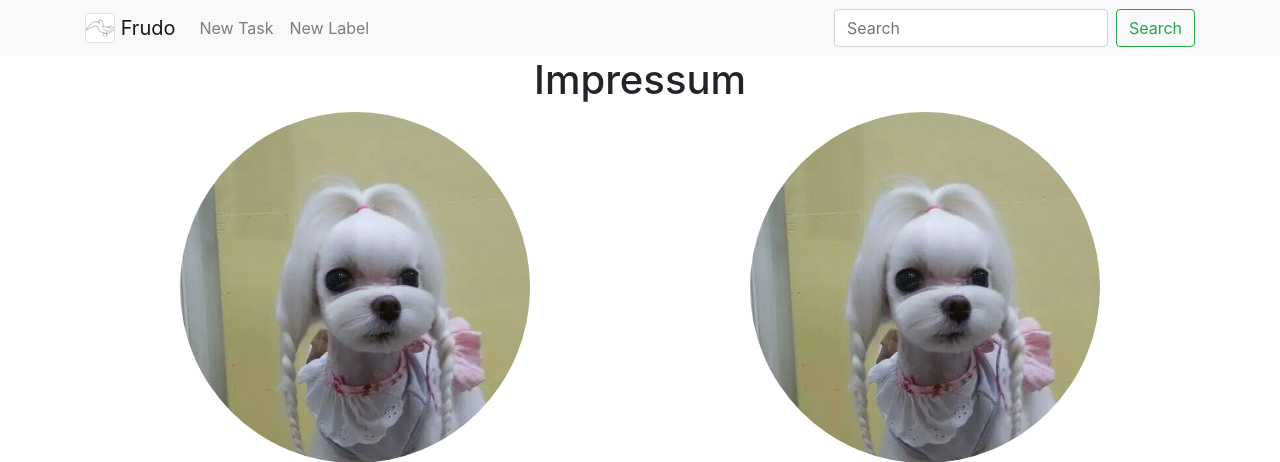
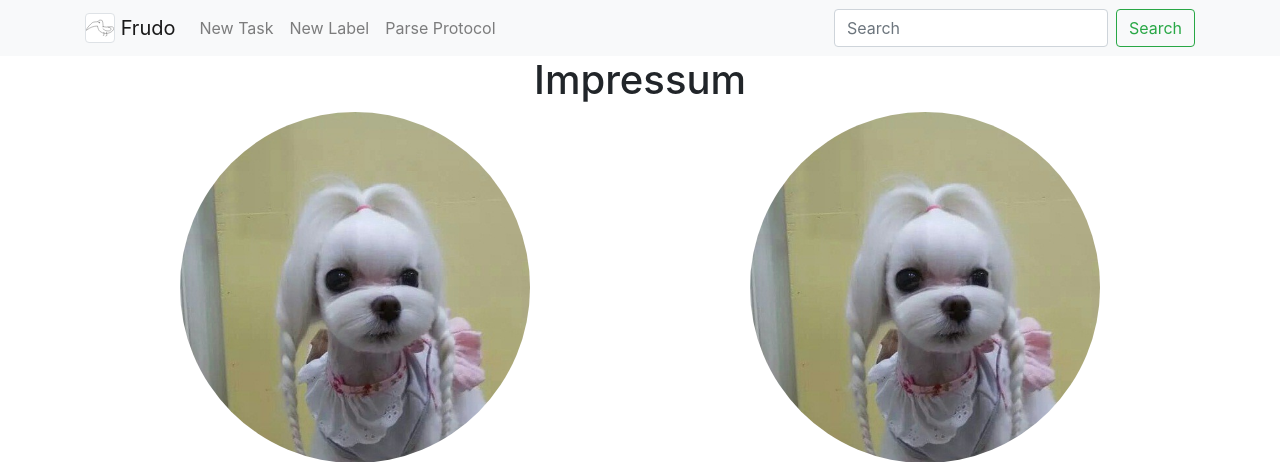
Before and after one commit to phiphi282/Frudo, a Django app: page /tasks/impressum/ in a window 1280 px wide. Shown: the top 462 px of the page. Run offline with Django 3.2, Linux system fonts and the light colour scheme; some libraries are stand-ins or nearby versions.

Commit message:
added parse protocol button

```diff
--- a/Django/tasks/urls.py
+++ b/Django/tasks/urls.py
@@ -11,5 +11,5 @@ urlpatterns = [
     path('<int:pk>/edit/', views.EditTaskView.as_view(), name='edit'),
     path('<int:task_id>/finish/', views.finishTask, name='finishTask'),
     path('impressum/', views.ImpressumView.as_view(), name='impressum'),
-    path('protocolParse/', views.ProtocolParse.as_view(), name='protocolParse'),
+    path('protocolparse/', views.ProtocolParse.as_view(), name='protocolParse'),
 ]
--- a/Django/templates/base_tasks.html
+++ b/Django/templates/base_tasks.html
@@ -22,6 +22,9 @@
 					<li class="nav-item">
 						<a class="nav-link" href="{% url 'tasks:newlabel' %}">New Label</a>
 					</li>
+					<li class="nav-item">
+						<a class="nav-link" href="{% url 'tasks:protocolParse' %}">Parse Protocol</a>
+					</li>
 				</ul>
 			<form class="form-inline my-2 my-lg-0" action="{% url 'tasks:index' %}" method="GET">
       <input class="form-control mr-sm-2" type="search" name="filter" placeholder="Search" aria-label="Search">
```
